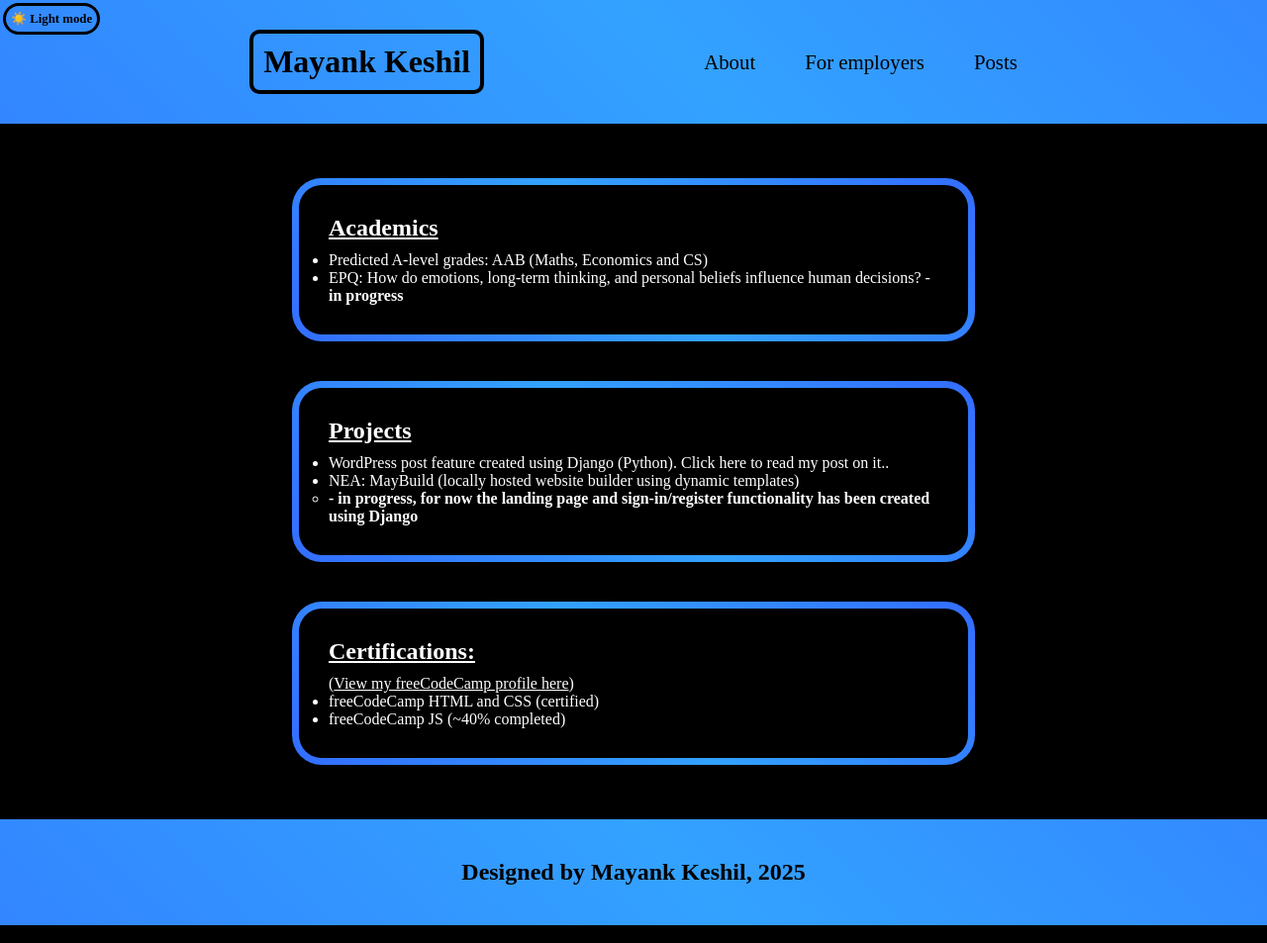
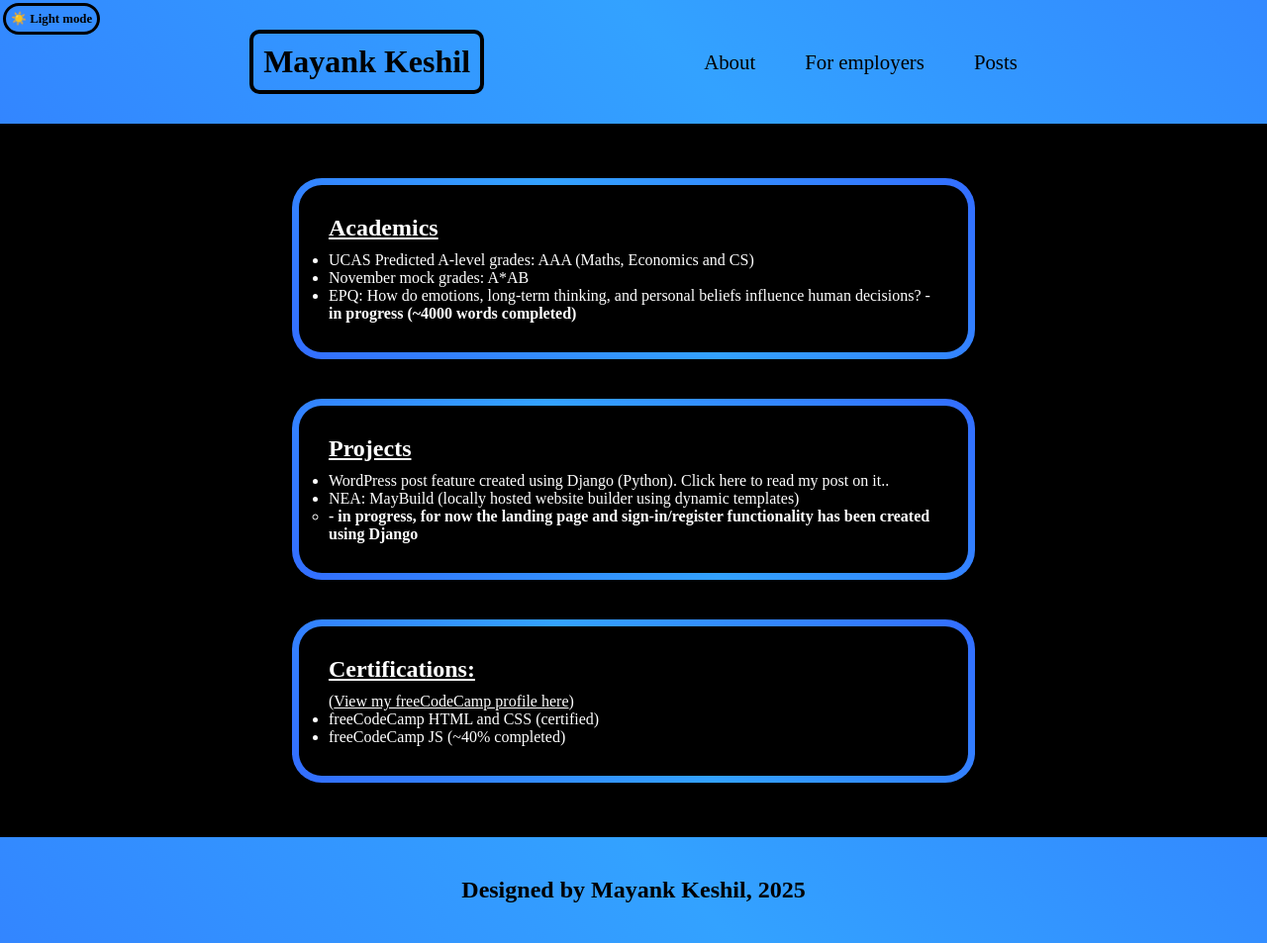
Before and after one commit to mayankkeshil/publicportfolio, a Django app: page /employers/ in a window 1280 px wide. Shown: the whole page at 99% size. Run offline with Django 4.2, Linux system fonts and the light colour scheme; data comes from the database, SQL or seed files in the repository; some web fonts are replaced.

Commit message:
Added new predicted grades and EPQ word count

```diff
--- a/templates/employers.html
+++ b/templates/employers.html
@@ -10,8 +10,9 @@
         <div class="under-wrapper">
             <h2>Academics</h2>
             <ul>
-                <li>Predicted A-level grades: AAB (Maths, Economics and CS)</li>
-                <li>EPQ: How do emotions, long-term thinking, and personal beliefs influence human decisions? - <b>in progress</b></li>
+                <li>UCAS Predicted A-level grades: AAA (Maths, Economics and CS)</li>
+                <li>November mock grades: A*AB</li>
+                <li>EPQ: How do emotions, long-term thinking, and personal beliefs influence human decisions? - <b>in progress (~4000 words completed)</b></li>
             </ul>
         </div>
     </div>
```
